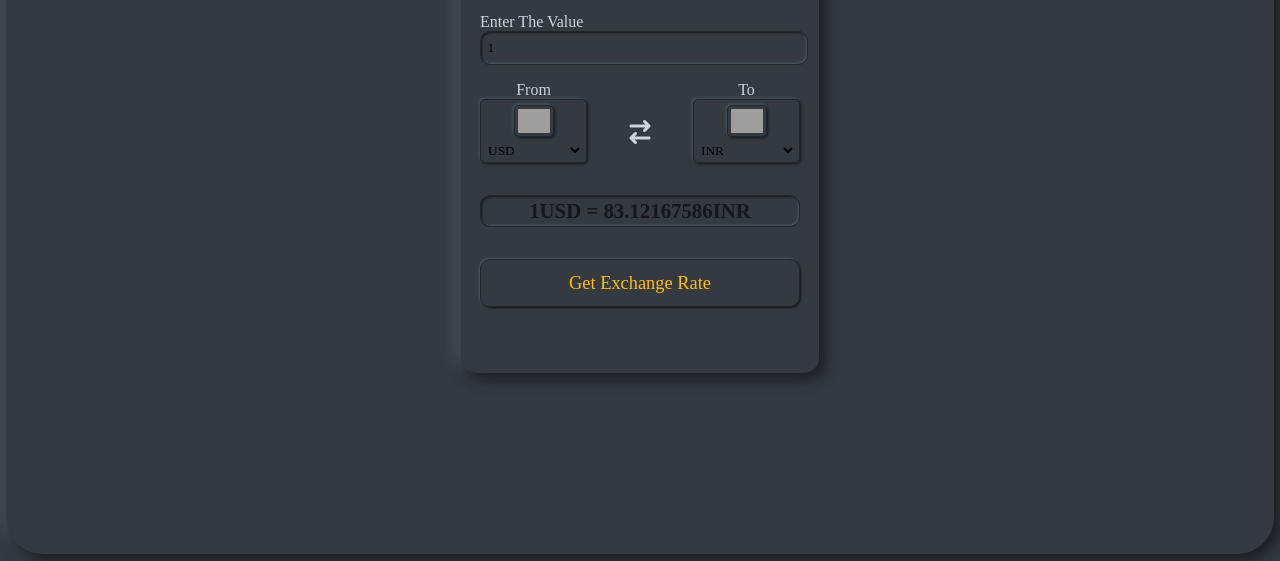
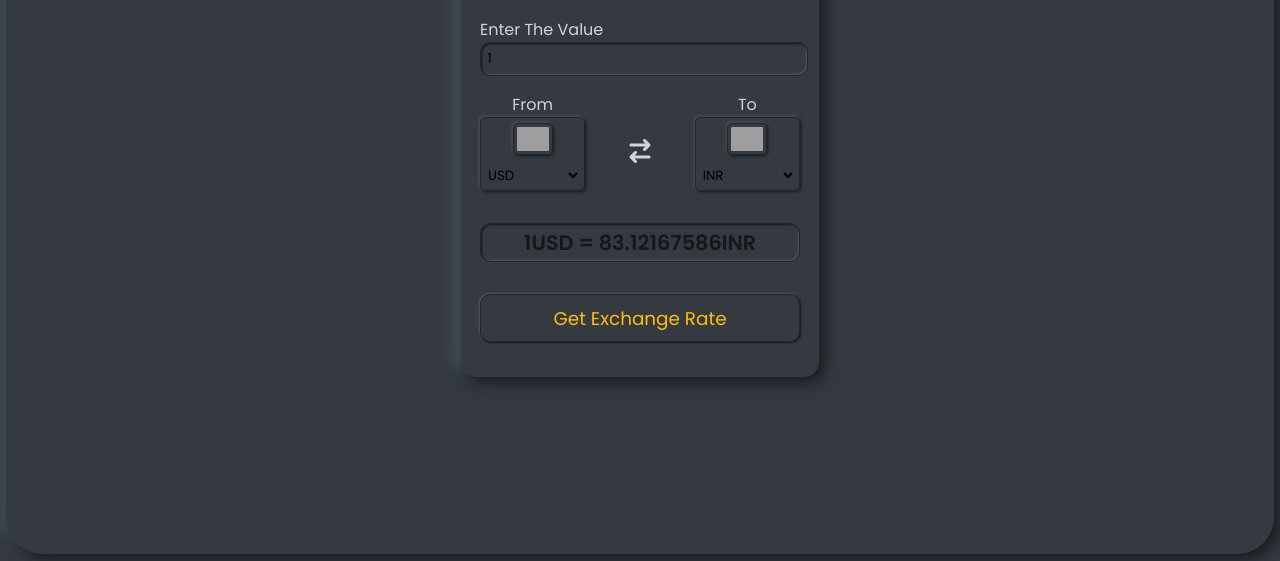
Before and after one commit to nilesh-singh-2304/Currency-Converter, a plain HTML site: page index.html in a window 1280 px wide. Shown: the part 252-813 px from the top of the page. Drawn offline with Linux system fonts and the light colour scheme; grey boxes are pictures that could not be loaded.

Commit message:
Update style.css
Added font family

```diff
--- a/style.css
+++ b/style.css
@@ -1,3 +1,4 @@
+@import url('https://fonts.googleapis.com/css2?family=Montserrat:wght@600&family=Poppins:wght@100;200;300;400;500;600;700;800;900&display=swap');
 *{
     font-family: poppins;
     margin: 0;
```
